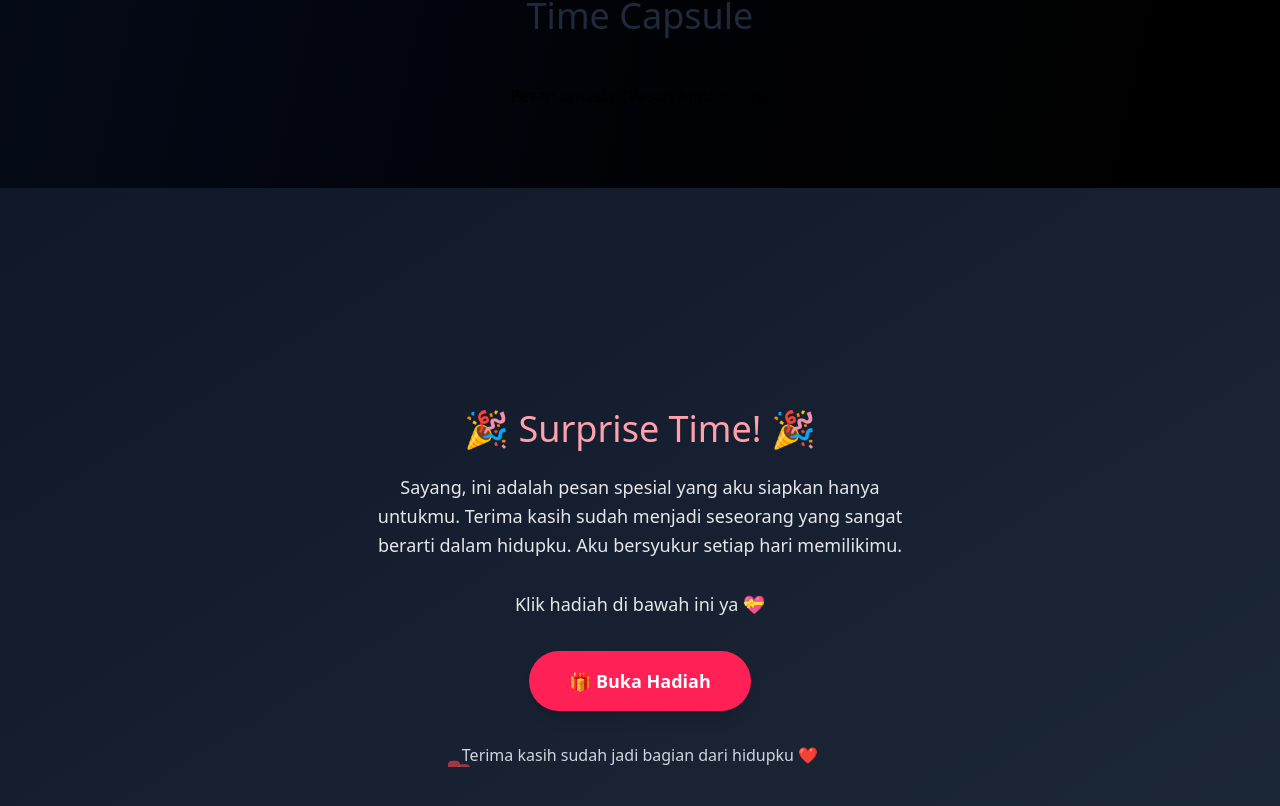
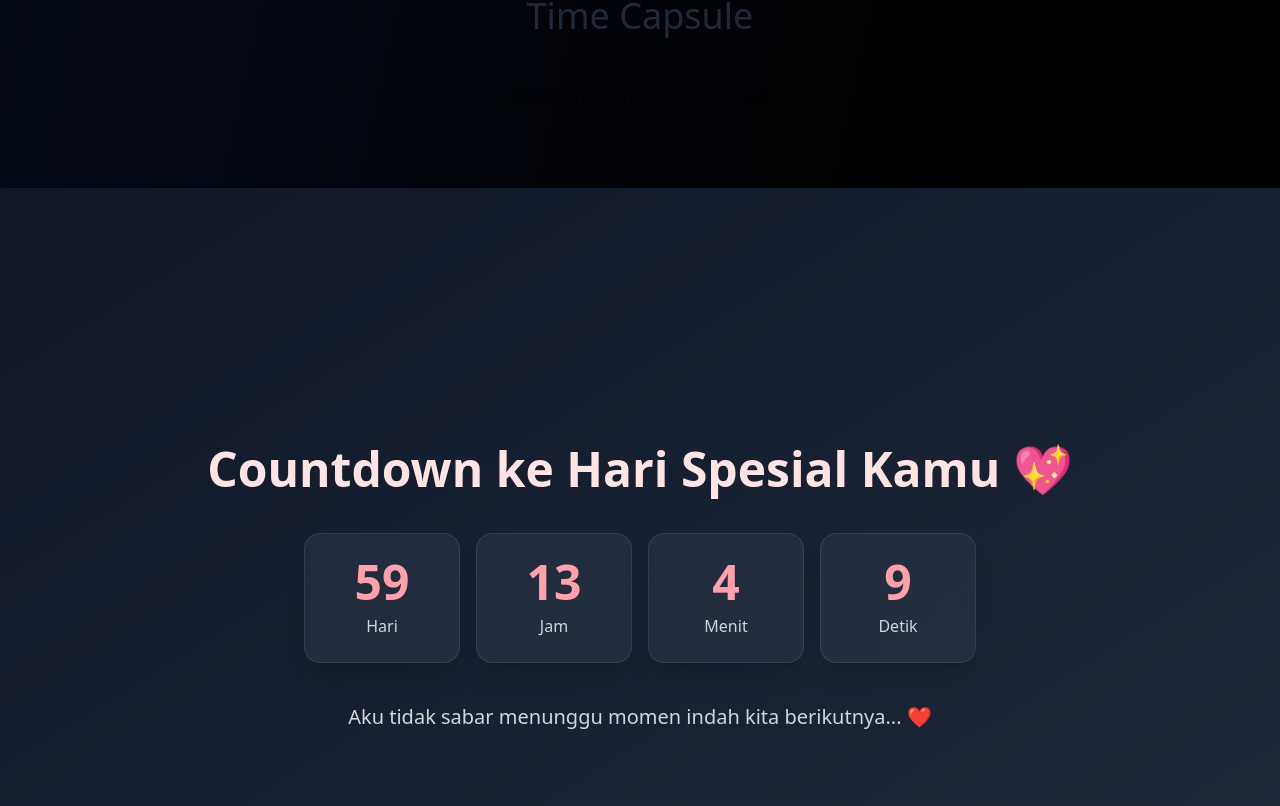
Before and after one commit to faturrahman10/birtday-gift, a React (Vite) app: page / in a window 1280 px wide. Shown: the part 4607-5413 px from the top of the page. Built offline with nearby package versions, Linux system fonts and the light colour scheme.

Commit message:
change countdown date to dinda birtyh date

```diff
--- a/src/components/Countdown.jsx
+++ b/src/components/Countdown.jsx
@@ -6,7 +6,7 @@ const Countdown = () => {
   const [surprise, setSurprise] = useState(false);
 
   useEffect(() => {
-    const target = new Date("2025-10-01T00:00:00");
+    const target = new Date("2026-01-07T00:00:00");
 
     const interval = setInterval(() => {
       const now = new Date();
```
